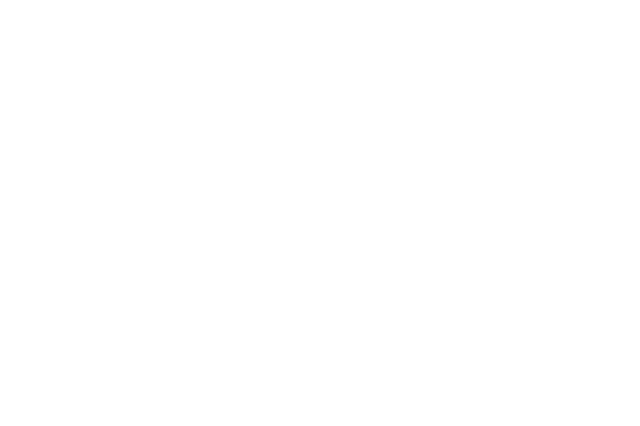
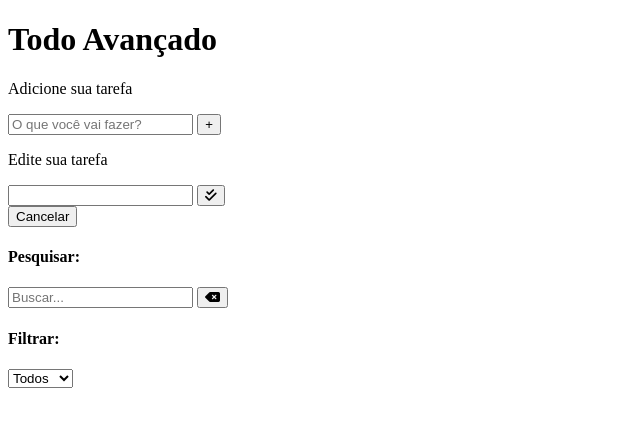
Before and after one commit to felipedalbert/full-todo-list, a plain HTML site: page index.html in a window 1280 px wide. Shown: the whole page, without its empty margins (0-640 px from the left). Drawn offline with Linux system fonts and the light colour scheme.

Commit message:
build(html): construindo estrutura html do projeto

```diff
--- a/index.html
+++ b/index.html
@@ -10,6 +10,71 @@
     <link rel="stylesheet" href="https://cdnjs.cloudflare.com/ajax/libs/font-awesome/6.4.0/css/all.min.css" integrity="sha512-iecdLmaskl7CVkqkXNQ/ZH/XLlvWZOJyj7Yy7tcenmpD1ypASozpmT/E0iPtmFIB46ZmdtAc9eNBvH0H/ZpiBw==" crossorigin="anonymous" referrerpolicy="no-referrer" />
 </head>
 <body>
+    <div class="todo-container">
+      <header>
+        <h1>Todo Avançado</h1>
+      </header>
+      <form id="todo-form">
+        <p>Adicione sua tarefa</p>
+        <div class="form-control">
+          <input
+            type="text"
+            id="todo-input"
+            placeholder="O que você vai fazer?"
+          />
+          <button type="submit">
+            <i class="fa-thin fa-plus"></i>
+          </button>
+        </div>
+      </form>
+      <form id="edit-form" class="hide">
+        <p>Edite sua tarefa</p>
+        <div class="form-control">
+          <input type="text" id="edit-input" />
+          <button type="submit">
+            <i class="fa-solid fa-check-double"></i>
+          </button>
+        </div>
+        <button id="cancel-edit-btn">Cancelar</button>
+      </form>
+      <div id="toolbar">
+        <div id="search">
+          <h4>Pesquisar:</h4>
+          <form>
+            <input type="text" id="search-input" placeholder="Buscar..." />
+            <button id="erase-button">
+              <i class="fa-solid fa-delete-left"></i>
+            </button>
+          </form>
+        </div>
+        <div id="filter">
+          <h4>Filtrar:</h4>
+          <select id="filter-select">
+            <option value="all">Todos</option>
+            <option value="done">Feitos</option>
+            <option value="todo">A fazer</option>
+          </select>
+        </div>
+      </div>
+      <div id="todo-list">
+        <!--
+          Template
+
+          <div class="todo">
+          <h3>Estou fazendo algo aqui...</h3>
+          <button class="finish-todo">
+            <i class="fa-solid fa-check"></i>
+          </button>
+          <button class="edit-todo">
+            <i class="fa-solid fa-pen"></i>
+          </button>
+          <button class="remove-todo">
+            <i class="fa-solid fa-xmark"></i>
+          </button>
+        </div> -->
+      </div>
+    </div>
+
     <script src="src/scripts/todo.js"></script>
-</body>
+  </body>
 </html>
```
